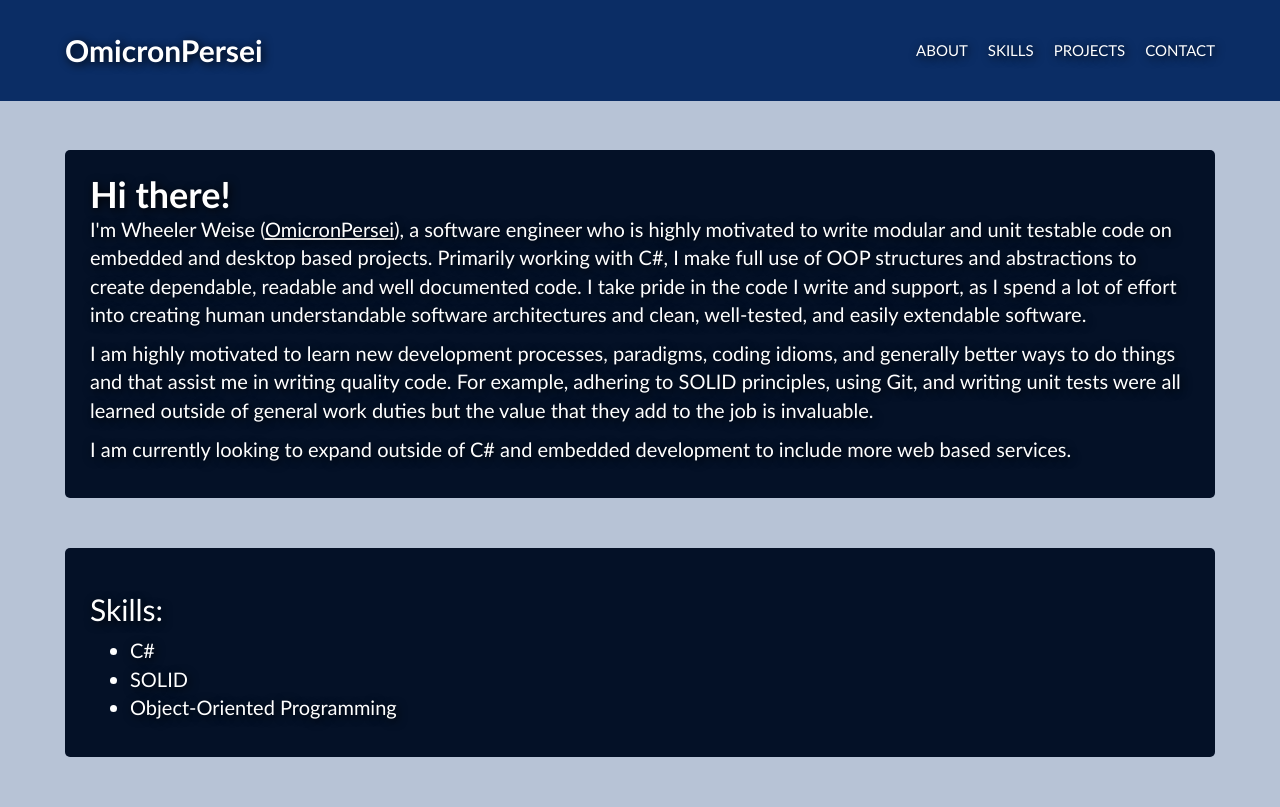
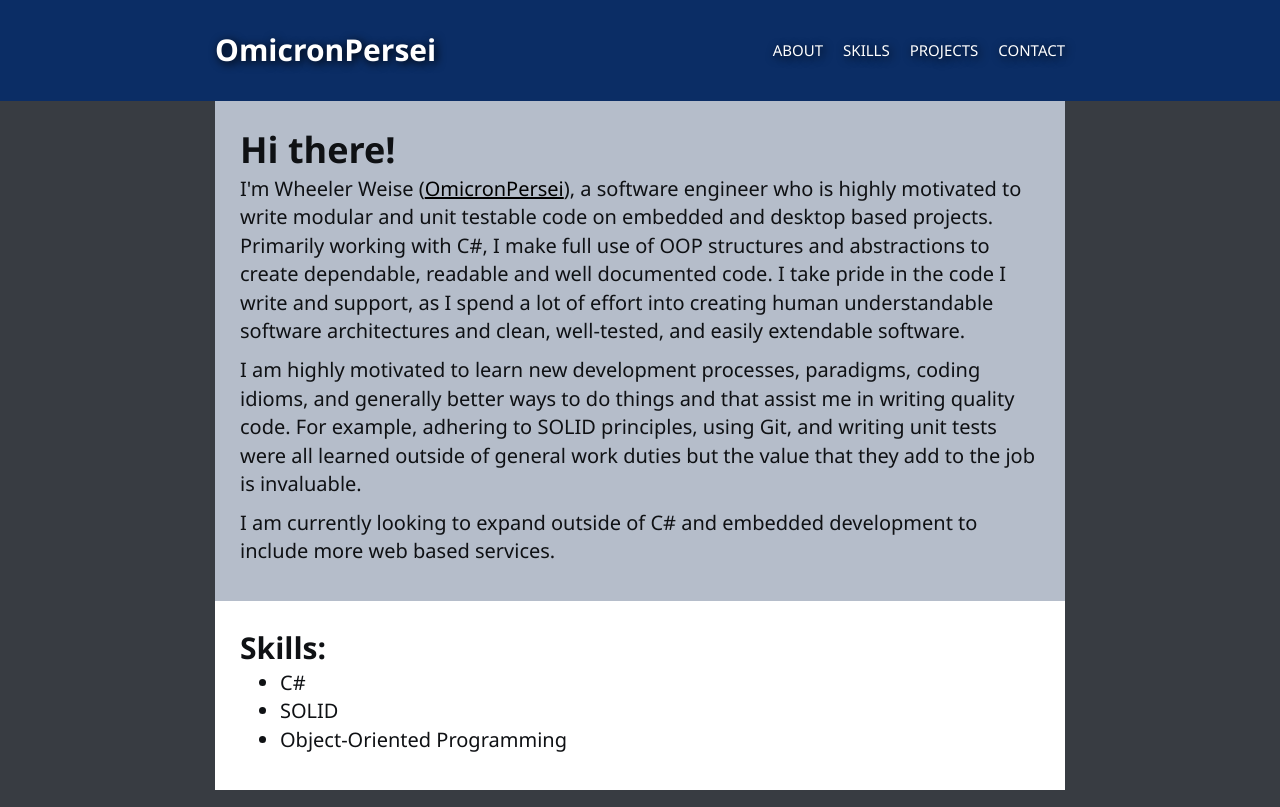
Before and after one commit to OmicronPersei/FCCPortfolioProject, a plain HTML site: page index.html in a window 1280 px wide. Drawn offline with nearby package versions, Linux system fonts and the light colour scheme.

Commit message:
Inc commit.  Scroll to section is still broken.

```diff
--- a/CSS.css
+++ b/CSS.css
@@ -1,12 +1,12 @@
 body {
-    font-family: Gill Sans,Gill Sans MT,Calibri,sans-serif;
-    background-color: #b7c3d6;
+    font-family: Segoe UI,Calibri,sans-serif;
+    background-color: #383c42;
 /*    background-image: url("http://i.imgur.com/JGNYN88.jpg");*/
     background-size: cover;
-    color: white;
+
 
     padding-top: 100px;
-    text-shadow: 2px 2px 10px #000000;
+
 
 
 }
@@ -16,12 +16,15 @@ body {
     border: 0px;
     width: 100%;
     margin: 0px;
+
+    text-shadow: 2px 2px 10px #000000;
+    color: white;
 }
 
 .wholePageContents {
     width: auto;
     height: auto;
-    max-width: 1200px;
+    max-width: 900px;
     margin: 0px auto;
     padding: 0px 25px;
 }
@@ -70,19 +73,26 @@ body {
     font-size: 20px;
 }
 
-.pageContents > .pageContentBlock > h1 {
+.pageContents > .pageContentBlock > h1, h2 {
     font-weight: bold;
     margin-top: 0px;
     margin-bottom: 0px;
     margin-left: 0px;
-    margin-right: auto;
+    margin-right: 0px;
+    margin: 5px 0px;
 }
 
 .pageContentBlock {
-    margin: 50px 0px;
+    margin: 0px 0px;
     padding: 25px 25px;
-    background-color: #041127;
-    border-radius: 5px;
+    background-color: white;
+/*    border-radius: 5px;*/
+    color: #0f1114;
+}
+
+.firstPageContentBlock {
+/*    padding-top: 25px;*/
+    background-color: #b5bdca;
 }
 
 .pageContentBlock:before {
@@ -95,5 +105,5 @@ body {
 
 .pageContentBlock a {
     text-decoration: underline;
-    color: white;
+    color: black;
 }
--- a/index.html
+++ b/index.html
@@ -31,7 +31,7 @@
             </div>
         </nav>
         <div class="wholePageContents pageContents">
-            <div class="pageContentBlock" id="about">
+            <div class="pageContentBlock firstPageContentBlock" id="about">
                 <h1>Hi there!</h1>
                 <p>I'm Wheeler Weise (<a href="https://github.com/OmicronPersei" target="_blank">OmicronPersei</a>), a software engineer who is highly motivated to write modular and unit testable code on embedded and desktop based projects.  Primarily working with C#, I make full use of OOP structures and abstractions to create dependable, readable and well documented code.  I take pride in the code I write and support, as I spend a lot of effort into creating human understandable software architectures and clean, well-tested, and easily extendable software.</p>
                 <p>I am highly motivated to learn new development processes, paradigms, coding idioms, and generally better ways to do things and that assist me in writing quality code.  For example, adhering to SOLID principles, using Git, and writing unit tests were all learned outside of general work duties but the value that they add to the job is invaluable.</p>
```
